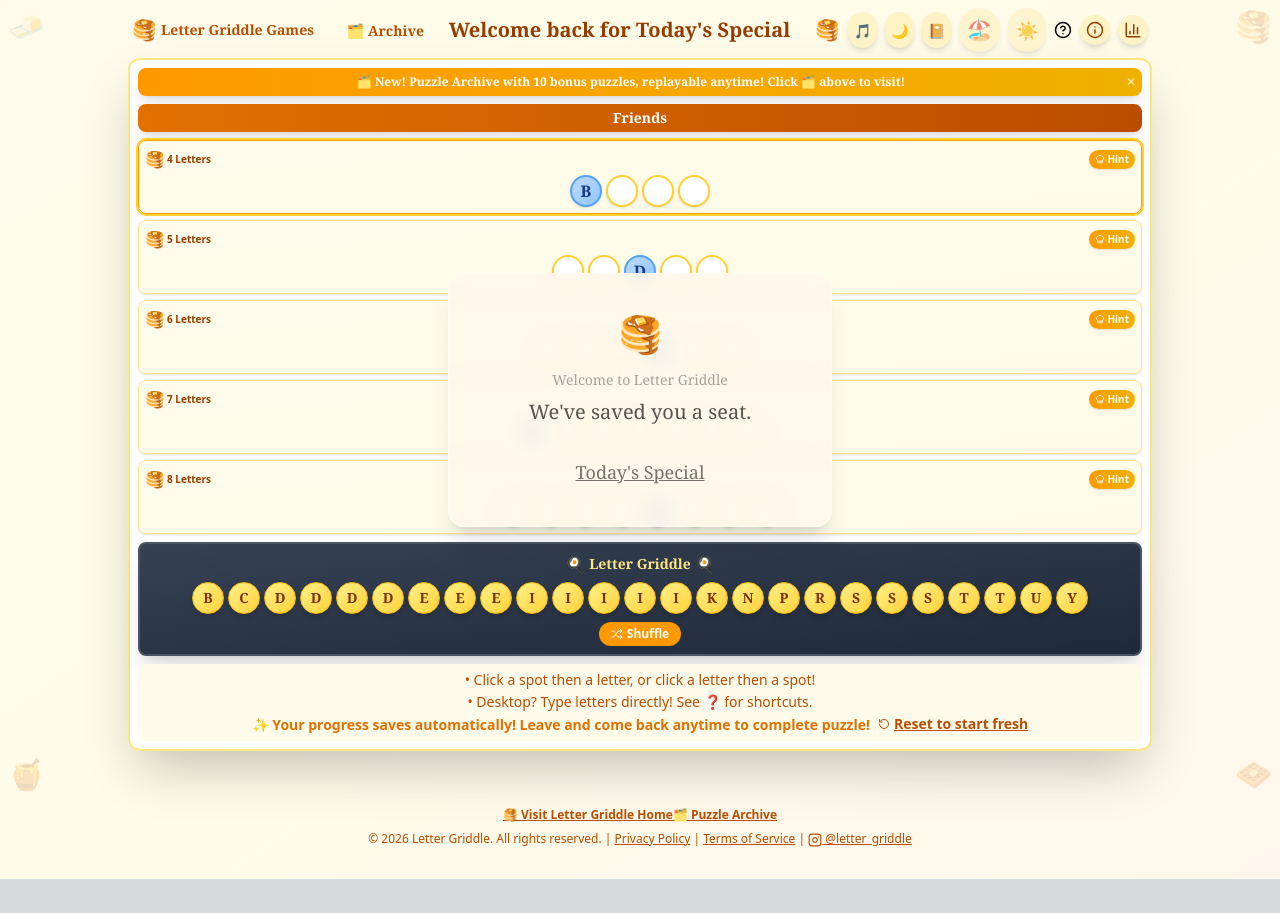
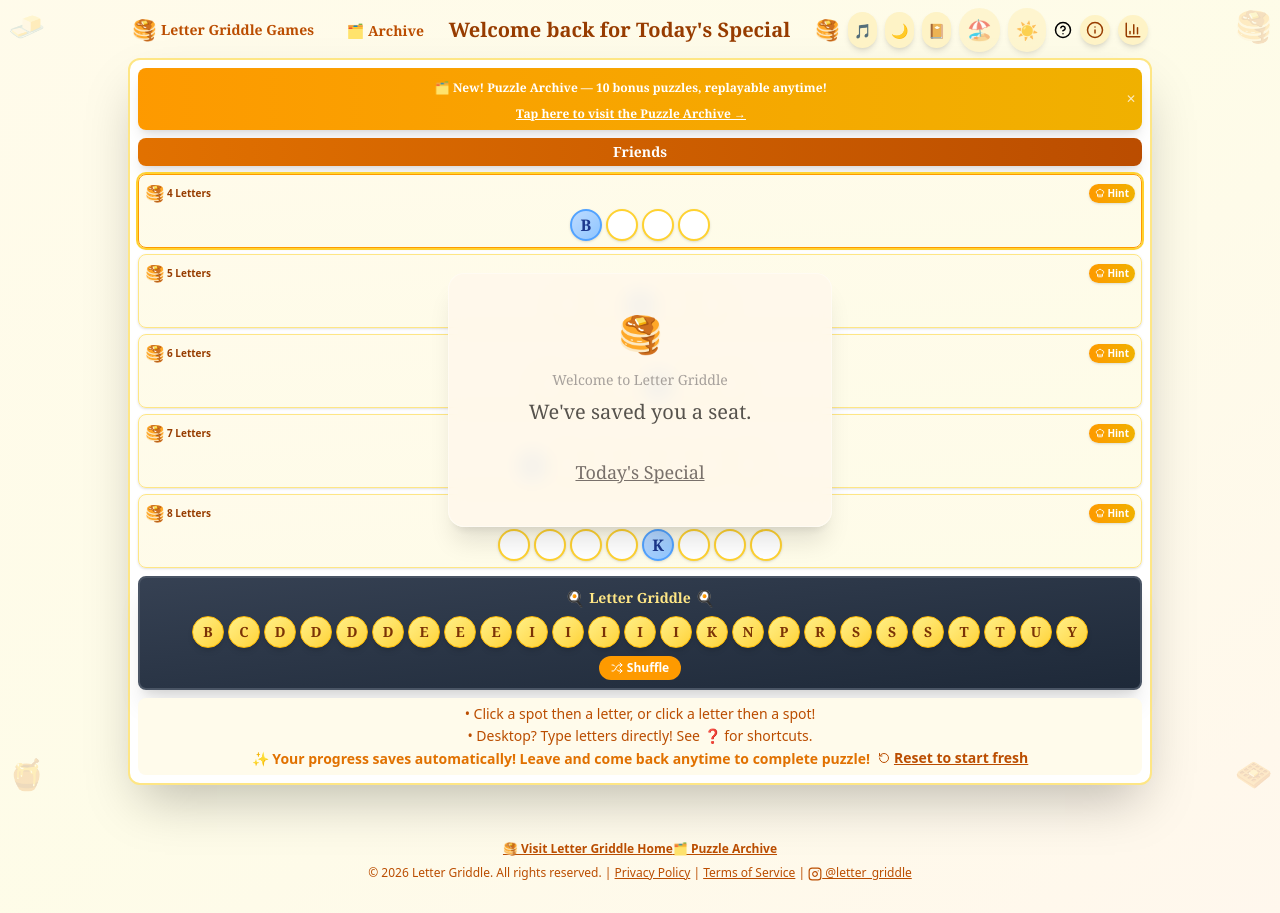
Before and after one commit to lauriegriddle/griddle-game, a Next.js app: page /play in a window 1280 px wide. Before the commit the page ends 879 px from the top, so only its background shows below. Built offline with nearby package versions, Linux system fonts and the light colour scheme.

Commit message:
Update Archive banner link

```diff
--- a/app/play/page.js
+++ b/app/play/page.js
@@ -979,9 +979,16 @@ const copyToClipboard = async (text) => {
     className="bg-gradient-to-r from-amber-500 to-yellow-500 text-white rounded-lg p-1.5 mb-2 shadow-lg cursor-pointer hover:from-amber-600 hover:to-yellow-600 transition-all"
   >
     <div className="flex items-center justify-between">
-      <span className="text-white font-bold text-xs flex-1 text-center" style={{fontFamily: 'Georgia, serif'}}>
-        🗂️ New! Puzzle Archive with 10 bonus puzzles, replayable anytime! Click 🗂️ above to visit!
-      </span>
+      <div className="flex-1 text-center">
+  <span className="text-white font-bold text-xs" style={{fontFamily: 'Georgia, serif'}}>
+    🗂️ New! Puzzle Archive — 10 bonus puzzles, replayable anytime!
+  </span>
+  <div className="mt-0.5">
+    <a href="/archive" onClick={(e) => e.stopPropagation()} className="text-white text-xs underline font-semibold" style={{fontFamily: 'Georgia, serif'}}>
+      Tap here to visit the Puzzle Archive →
+    </a>
+  </div>
+</div>
       <span className="text-white text-xs opacity-75 ml-2">✕</span>
     </div>
 
```
